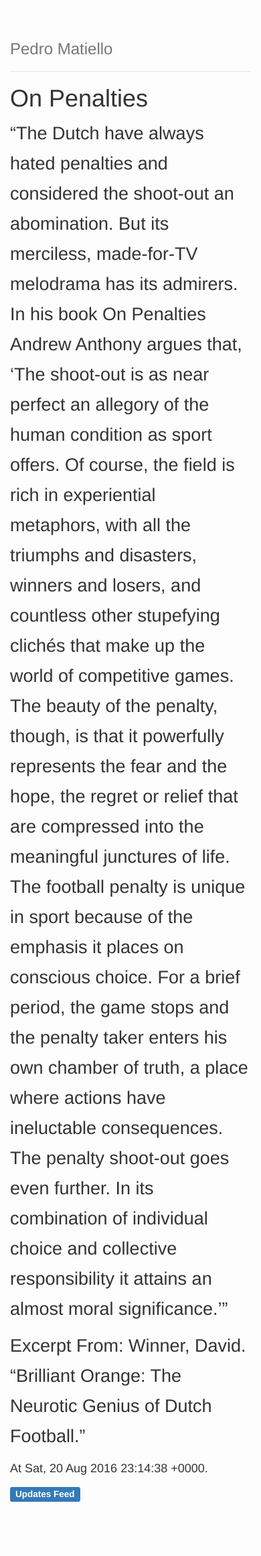
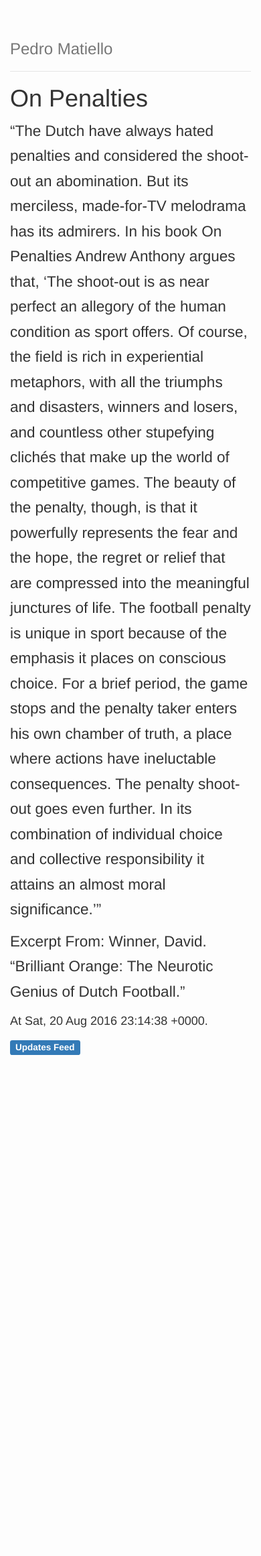
Before and after one commit to pmatiello/pmatiello.github.io, a Jekyll site: the page built from _updates/10d96eed-c7a2-4e28-8642-cf5651f06300.markdown, in a window 390 px wide. Shown: the whole page at 67% size. Built offline with Jekyll 4.4.1, drawn with Linux system fonts in a browser that asks for light colours; after the commit the page ends 1655 px from its top, so only the background shows below that.

Commit message:
Reduce font size for updates in small screens.

```diff
--- a/css/custom.css
+++ b/css/custom.css
@@ -37,6 +37,10 @@
 
 	.update-container {
 		width: 100%;
+	}
+
+	.update {
+		font-size: 1.25em;
 	}
 }
 
```
